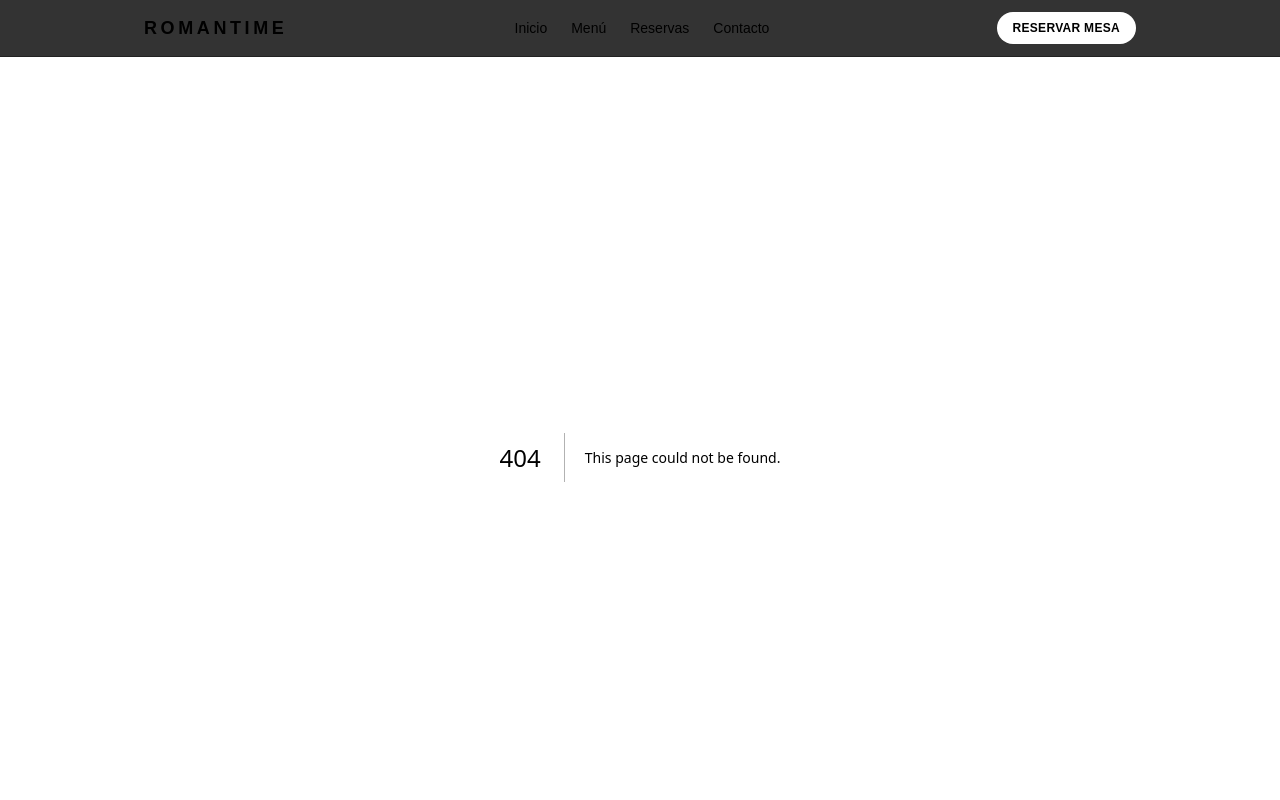
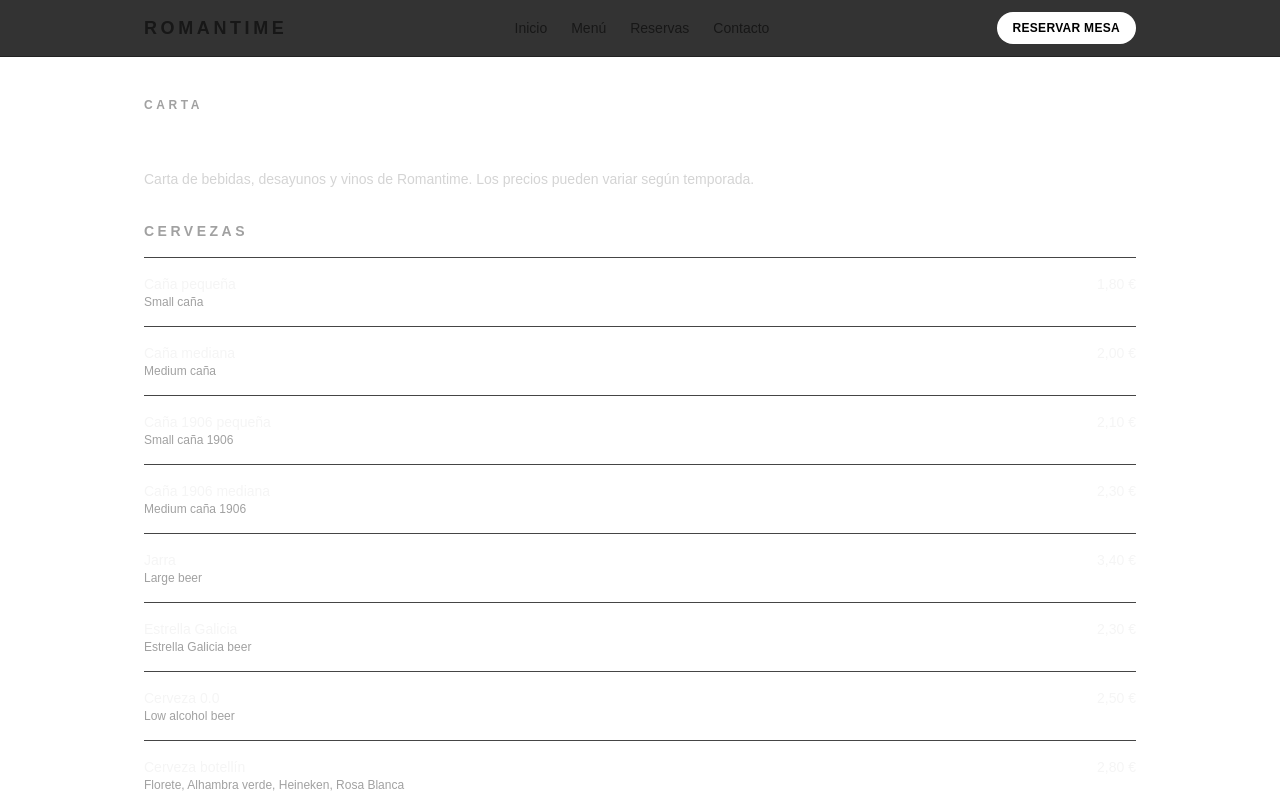
Before and after one commit to atlascoin33/romantime-web, a Next.js app: page /menu in a window 1280 px wide. Before the commit this address had no page. Shown: the top 800 px of the page. Built offline with nearby package versions, Linux system fonts and the light colour scheme.

Commit message:
Add real Romantime drink menu

```diff
--- /dev/null
+++ b/app/menu/page.tsx
@@ -0,0 +1,276 @@
+// app/menu/page.tsx
+type MenuItem = {
+  name: string;
+  description?: string;
+  price: string;
+};
+
+type MenuSection = {
+  title: string;
+  items: MenuItem[];
+};
+
+const sections: MenuSection[] = [
+  {
+    title: "Cervezas",
+    items: [
+      { name: "Caña pequeña", description: "Small caña", price: "1,80 €" },
+      { name: "Caña mediana", description: "Medium caña", price: "2,00 €" },
+      {
+        name: "Caña 1906 pequeña",
+        description: "Small caña 1906",
+        price: "2,10 €",
+      },
+      {
+        name: "Caña 1906 mediana",
+        description: "Medium caña 1906",
+        price: "2,30 €",
+      },
+      { name: "Jarra", description: "Large beer", price: "3,40 €" },
+      {
+        name: "Estrella Galicia",
+        description: "Estrella Galicia beer",
+        price: "2,30 €",
+      },
+      {
+        name: "Cerveza 0.0",
+        description: "Low alcohol beer",
+        price: "2,50 €",
+      },
+      {
+        name: "Cerveza botellín",
+        description: "Florete, Alhambra verde, Heineken, Rosa Blanca",
+        price: "2,80 €",
+      },
+      { name: "Coronita", description: "Coronita beer", price: "2,90 €" },
+    ],
+  },
+  {
+    title: "Bebidas",
+    items: [
+      { name: "Cola normal", description: "Coke", price: "2,30 €" },
+      { name: "Cola zero", description: "Coke zero", price: "2,30 €" },
+      { name: "Cola zero zero", description: "Coke zero zero", price: "2,30 €" },
+      { name: "Fanta naranja", description: "Fanta orange", price: "2,30 €" },
+      { name: "Fanta limón", description: "Fanta lemon", price: "2,30 €" },
+      { name: "Nestea", description: "Nestea", price: "2,30 €" },
+      { name: "Sprite", description: "Sprite", price: "2,30 €" },
+      { name: "Aquarium naranja", description: "Aquarium orange", price: "2,40 €" },
+      { name: "Aquarium limón", description: "Aquarium lemon", price: "2,40 €" },
+      { name: "Tónica", description: "Tonic", price: "2,20 €" },
+      { name: "Laccao", description: "Laccao", price: "2,20 €" },
+      { name: "Bitter Kas", description: "Bitter Kas", price: "2,50 €" },
+      { name: "Red Bull", description: "Red Bull", price: "2,90 €" },
+      { name: "Zumo natural", description: "Natural juice", price: "2,50 €" },
+      {
+        name: "Zumo botellín",
+        description: "Piña / melocotón / naranja",
+        price: "2,20 €",
+      },
+      { name: "Agua", description: "Water", price: "2,00 €" },
+      { name: "Agua con gas", description: "Sparkling water", price: "2,20 €" },
+      {
+        name: "Tinto de verano",
+        description: "Summer red wine",
+        price: "4,20 €",
+      },
+      { name: "Sangría 1L", description: "Sangria wine", price: "16,00 €" },
+    ],
+  },
+  {
+    title: "Café",
+    items: [
+      { name: "Solo", description: "Espresso", price: "1,40 €" },
+      { name: "Cortado", description: "Cut coffee", price: "1,60 €" },
+      { name: "Con leche", description: "Coffee with milk", price: "1,70 €" },
+      {
+        name: "Con soja / avena",
+        description: "Coffee with soy / oats",
+        price: "1,80 €",
+      },
+      { name: "Americano", description: "Americano", price: "1,70 €" },
+      { name: "Cappuccino", description: "Cappuccino", price: "2,20 €" },
+      { name: "Latte", description: "Latte", price: "2,20 €" },
+      { name: "Carajillo", description: "Carajillo", price: "2,35 €" },
+    ],
+  },
+  {
+    title: "Infusiones",
+    items: [
+      { name: "Té verde", description: "Green tea", price: "1,70 €" },
+      { name: "Té rojo", description: "Red tea", price: "1,70 €" },
+      { name: "Té negro", description: "Black tea", price: "1,70 €" },
+      { name: "Poleo menta", description: "Mint", price: "1,70 €" },
+      { name: "Manzanilla", description: "Chamomile", price: "1,70 €" },
+      { name: "Frutas del bosque", description: "Forest fruit", price: "1,70 €" },
+      { name: "Tila", description: "Linden tea", price: "1,70 €" },
+      { name: "Té jazmín", description: "Jasmine tea", price: "1,90 €" },
+    ],
+  },
+  {
+    title: "Licores de copa",
+    items: [
+      { name: "Barceló", price: "4,10 €" },
+      { name: "Bacardi", price: "3,90 €" },
+      { name: "Bombay", price: "4,10 €" },
+      { name: "Beefeater", price: "4,10 €" },
+      { name: "Seagram", price: "4,10 €" },
+      { name: "Puerto de Indias", price: "3,90 €" },
+      { name: "Johnnie Walker", price: "4,10 €" },
+      { name: "J&B", price: "4,20 €" },
+      { name: "Ballantine's", price: "4,20 €" },
+      { name: "Jägermeister", price: "5,00 €" },
+      { name: "Jack Daniel's", price: "4,50 €" },
+      { name: "Terry", price: "3,90 €" },
+      { name: "Anís del Mono", price: "3,90 €" },
+      { name: "Vodka Absolut", price: "4,10 €" },
+      { name: "Eristoff", price: "3,90 €" },
+      { name: "Baileys", price: "3,90 €" },
+      { name: "Amazona", price: "3,90 €" },
+      { name: "Martini", price: "4,10 €" },
+    ],
+  },
+  {
+    title: "Vinos tintos",
+    items: [
+      { name: "Copa de vino", price: "2,90 €" },
+      { name: "De la casa", price: "11,80 €" },
+      { name: "Faustino VII", price: "15,95 €" },
+      { name: "Añares", price: "15,95 €" },
+      { name: "Marqués de Cáceres", price: "16,95 €" },
+      { name: "Cune", price: "16,95 €" },
+      { name: "El Coto", price: "15,95 €" },
+    ],
+  },
+  {
+    title: "Vinos blancos",
+    items: [
+      { name: "Copa de vino", price: "2,90 €" },
+      { name: "De la casa", price: "11,80 €" },
+      { name: "Viña Sol", price: "15,95 €" },
+      { name: "Pescador", price: "15,95 €" },
+      { name: "Monopole", price: "15,95 €" },
+      { name: "El Coto", price: "15,95 €" },
+      { name: "Diamante", price: "15,95 €" },
+    ],
+  },
+  {
+    title: "Vinos rosados",
+    items: [
+      { name: "Copa de vino", price: "2,90 €" },
+      { name: "De la casa", price: "11,80 €" },
+      { name: "Mateus Rosé", price: "14,95 €" },
+      { name: "Lancers", price: "14,95 €" },
+      { name: "Lambrusco", price: "15,95 €" },
+      { name: "Marqués de Cáceres", price: "15,95 €" },
+    ],
+  },
+  {
+    title: "Ron",
+    items: [
+      { name: "Barceló", price: "6,95 €" },
+      { name: "Bacardi", price: "6,95 €" },
+    ],
+  },
+  {
+    title: "Whisky",
+    items: [
+      { name: "Johnnie Walker", price: "7,50 €" },
+      { name: "J&B", price: "7,50 €" },
+      { name: "Ballantine's", price: "7,50 €" },
+      { name: "Jägermeister", price: "8,50 €" },
+      { name: "Jack Daniel's", price: "7,50 €" },
+      { name: "Chivas", price: "7,95 €" },
+    ],
+  },
+  {
+    title: "Coñac",
+    items: [
+      { name: "Terry", price: "6,95 €" },
+      { name: "Anís del Mono", price: "6,50 €" },
+    ],
+  },
+  {
+    title: "Vodka",
+    items: [
+      { name: "Absolut", price: "6,95 €" },
+      { name: "Eristoff", price: "6,95 €" },
+    ],
+  },
+  {
+    title: "Desayunos",
+    items: [
+      {
+        name: "Tostadas con tomate",
+        description: "Toast with tomato",
+        price: "1,30 €",
+      },
+      {
+        name: "Tostadas con mantequilla",
+        description: "Toast with butter",
+        price: "1,40 €",
+      },
+      {
+        name: "Tostadas con serrano",
+        description: "Toast with ham",
+        price: "1,60 €",
+      },
+      {
+        name: "Tostadas con queso curado",
+        description: "Toast with cured cheese",
+        price: "1,50 €",
+      },
+    ],
+  },
+];
+
+export default function MenuPage() {
+  return (
+    <div className="mx-auto max-w-5xl px-4 pt-10 pb-16">
+      <header className="mb-8 space-y-2">
+        <p className="text-xs font-semibold uppercase tracking-[0.3em] text-neutral-400">
+          Carta
+        </p>
+        <h1 className="text-3xl font-semibold text-white sm:text-4xl">
+          Menú Romantime
+        </h1>
+        <p className="max-w-2xl text-sm text-neutral-300">
+          Carta de bebidas, desayunos y vinos de Romantime. Los precios pueden
+          variar según temporada.
+        </p>
+      </header>
+
+      <div className="space-y-10">
+        {sections.map((section) => (
+          <section key={section.title} className="space-y-4">
+            <h2 className="text-sm font-semibold uppercase tracking-[0.25em] text-neutral-400">
+              {section.title}
+            </h2>
+            <div className="divide-y divide-neutral-900/80 border-y border-neutral-900/80">
+              {section.items.map((item) => (
+                <article
+                  key={item.name}
+                  className="flex flex-col gap-2 py-4 sm:flex-row sm:items-baseline sm:justify-between"
+                >
+                  <div>
+                    <h3 className="text-sm font-medium text-neutral-100">
+                      {item.name}
+                    </h3>
+                    {item.description && (
+                      <p className="text-xs text-neutral-400">
+                        {item.description}
+                      </p>
+                    )}
+                  </div>
+                  <p className="text-sm font-medium text-neutral-100 sm:text-right">
+                    {item.price}
+                  </p>
+                </article>
+              ))}
+            </div>
+          </section>
+        ))}
+      </div>
+    </div>
+  );
+}
```
